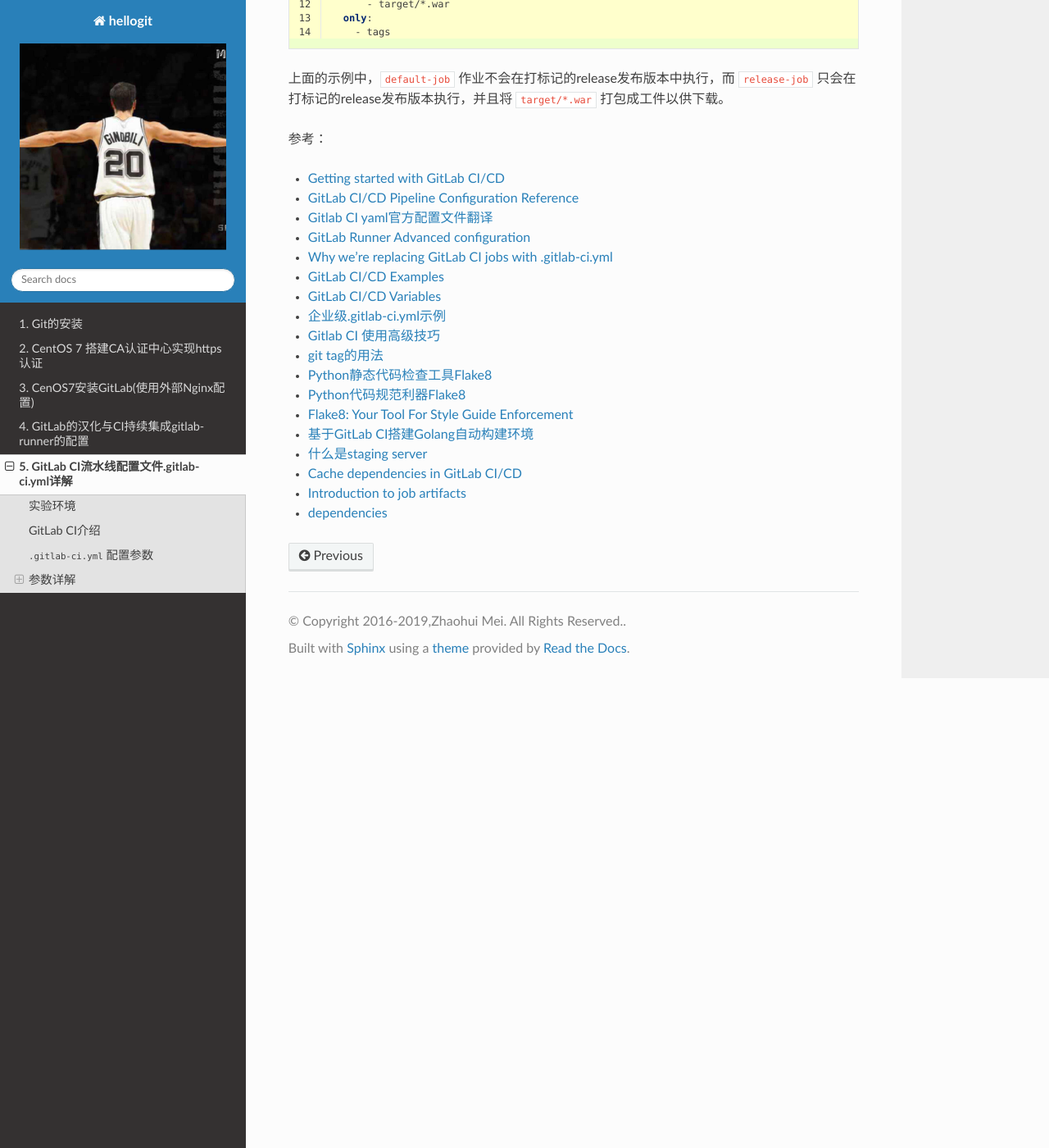
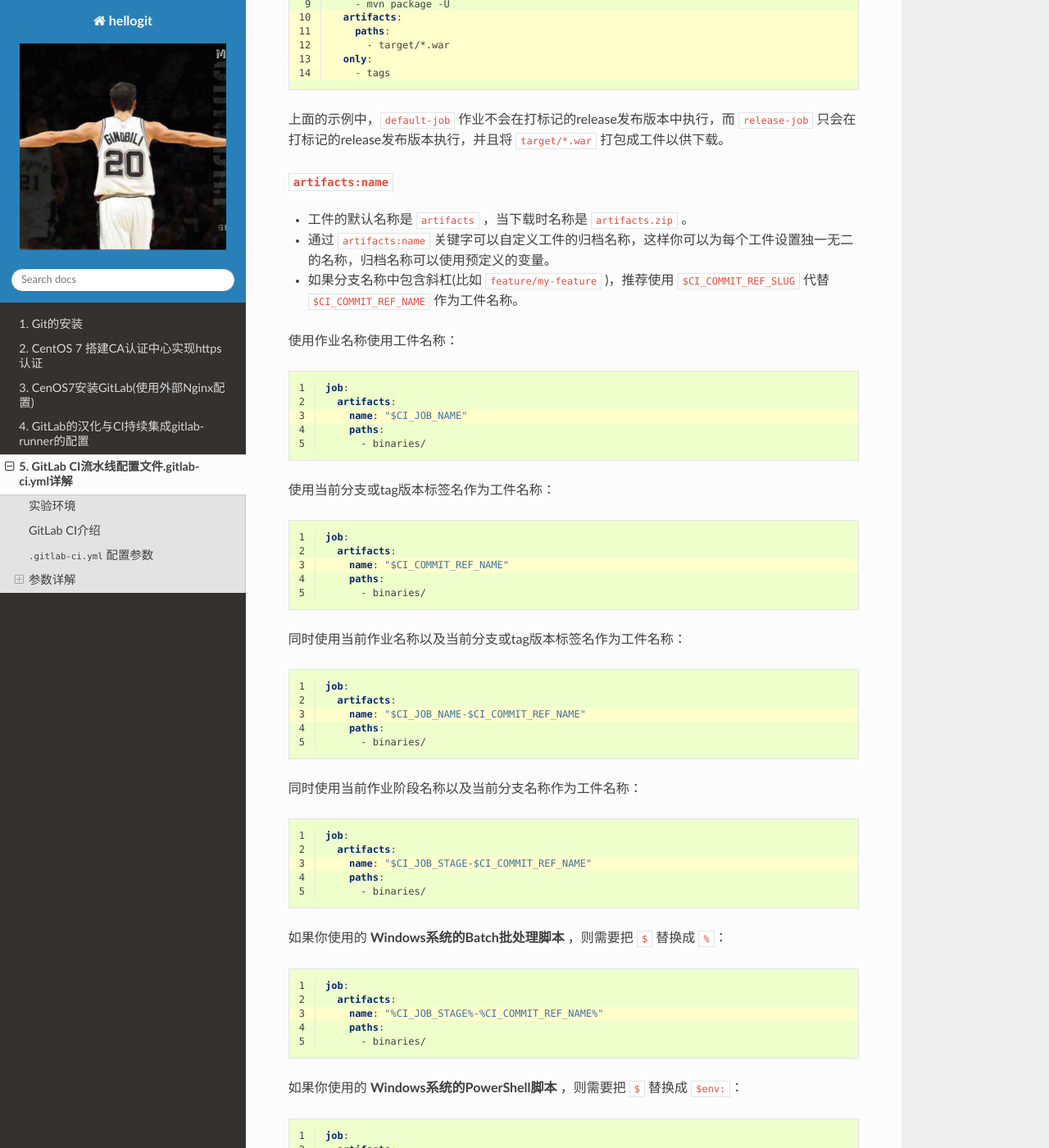
Before and after one commit to meizhaohui/hellogit, a Sphinx documentation site: the page built from source/gitlab_ci_.gitlab-ci.yml_detail.rst, in a window 1280 px wide and 1400 px high, scrolled down 46357 px. Shown: the whole window at 82% size. Built offline with Sphinx 7.4.7 and the Read the Docs theme 2.0.0, drawn with Linux system fonts in a browser that asks for light colours; some of the changed text lies outside the part shown.

Commit message:
update gitlab pipeline artifacts name and untracked

```diff
--- a/source/gitlab_ci_.gitlab-ci.yml_detail.rst
+++ b/source/gitlab_ci_.gitlab-ci.yml_detail.rst
@@ -1776,6 +1776,112 @@ Dynamic environments 动态环境
 上面的示例中，``default-job`` 作业不会在打标记的release发布版本中执行，而 ``release-job`` 只会在打标记的release发布版本执行，并且将 ``target/*.war`` 打包成工件以供下载。
 
 
+``artifacts:name``
+@@@@@@@@@@@@@@@@@@@@@@@@@@@@@@@@@@@@@@@@@@@@@@@@@
+
+- 工件的默认名称是 ``artifacts`` ，当下载时名称是 ``artifacts.zip`` 。
+- 通过 ``artifacts:name`` 关键字可以自定义工件的归档名称，这样你可以为每个工件设置独一无二的名称，归档名称可以使用预定义的变量。
+- 如果分支名称中包含斜杠(比如 ``feature/my-feature`` )，推荐使用 ``$CI_COMMIT_REF_SLUG`` 代替 ``$CI_COMMIT_REF_NAME`` 作为工件名称。
+
+
+使用作业名称使用工件名称：
+
+.. code-block:: yaml
+    :linenos:
+    :emphasize-lines: 3
+
+    job:
+      artifacts:
+        name: "$CI_JOB_NAME"
+        paths:
+          - binaries/
+
+
+使用当前分支或tag版本标签名作为工件名称：
+
+.. code-block:: yaml
+    :linenos:
+    :emphasize-lines: 3
+
+    job:
+      artifacts:
+        name: "$CI_COMMIT_REF_NAME"
+        paths:
+          - binaries/
+
+
+同时使用当前作业名称以及当前分支或tag版本标签名作为工件名称：
+
+.. code-block:: yaml
+    :linenos:
+    :emphasize-lines: 3
+
+    job:
+      artifacts:
+        name: "$CI_JOB_NAME-$CI_COMMIT_REF_NAME"
+        paths:
+          - binaries/
+
+
+同时使用当前作业阶段名称以及当前分支名称作为工件名称：
+
+.. code-block:: yaml
+    :linenos:
+    :emphasize-lines: 3
+
+    job:
+      artifacts:
+        name: "$CI_JOB_STAGE-$CI_COMMIT_REF_NAME"
+        paths:
+          - binaries/
+
+如果你使用的 **Windows系统的Batch批处理脚本** ，则需要把 ``$`` 替换成 ``%``：
+
+.. code-block:: yaml
+    :linenos:
+    :emphasize-lines: 3
+
+    job:
+      artifacts:
+        name: "%CI_JOB_STAGE%-%CI_COMMIT_REF_NAME%"
+        paths:
+          - binaries/
+
+如果你使用的 **Windows系统的PowerShell脚本** ，则需要把 ``$`` 替换成 ``$env:``：
+
+.. code-block:: yaml
+    :linenos:
+    :emphasize-lines: 3
+
+    job:
+      artifacts:
+        name: "$env:CI_JOB_STAGE-$env:CI_COMMIT_REF_NAME"
+        paths:
+          - binaries/
+
+``artifacts:untracked``
+@@@@@@@@@@@@@@@@@@@@@@@@@@@@@@@@@@@@@@@@@@@@@@@@@
+
+- ``artifacts:untracked`` 用于将git未加入版本库的文件作为工件文件。
+- ``artifacts:untracked`` 将会忽略配置文件 ``.gitignore``。
+
+将所有的未跟踪文件打包成工件：
+
+.. code-block:: yaml
+    :linenos:
+
+    artifacts:
+      untracked: true
+
+将所有的未跟踪文件以及目录 ``binaries`` 中文件打包成工件：
+
+.. code-block:: yaml
+    :linenos:
+
+    artifacts:
+      untracked: true
+      paths:
+        - binaries/
 
 
 参考：
```
